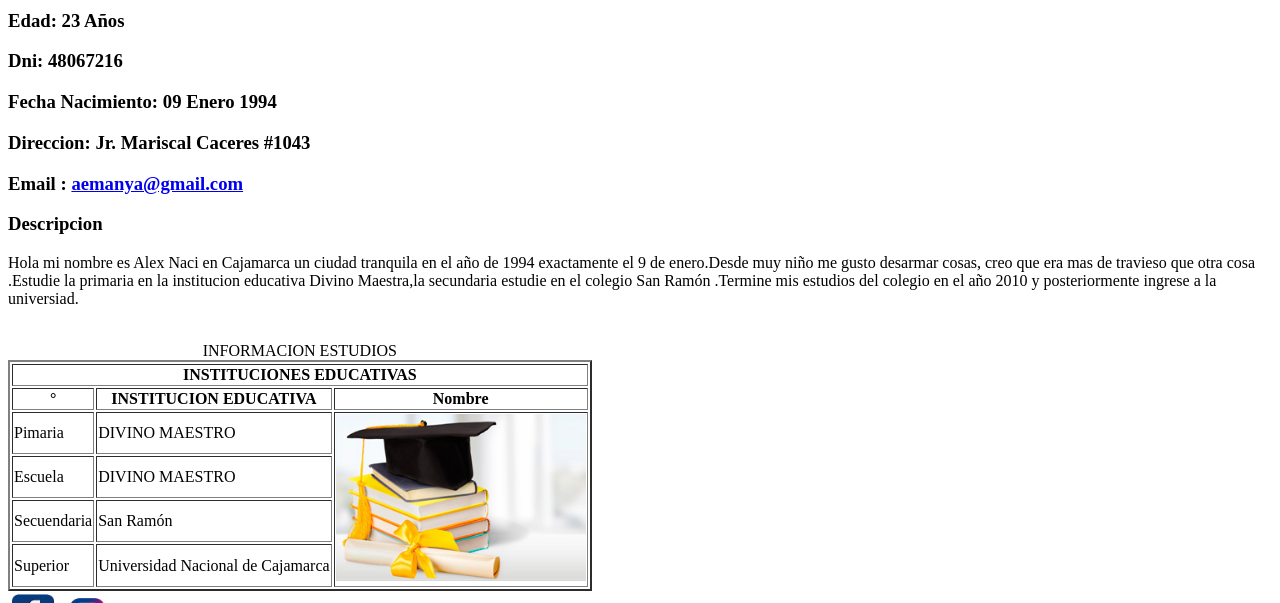
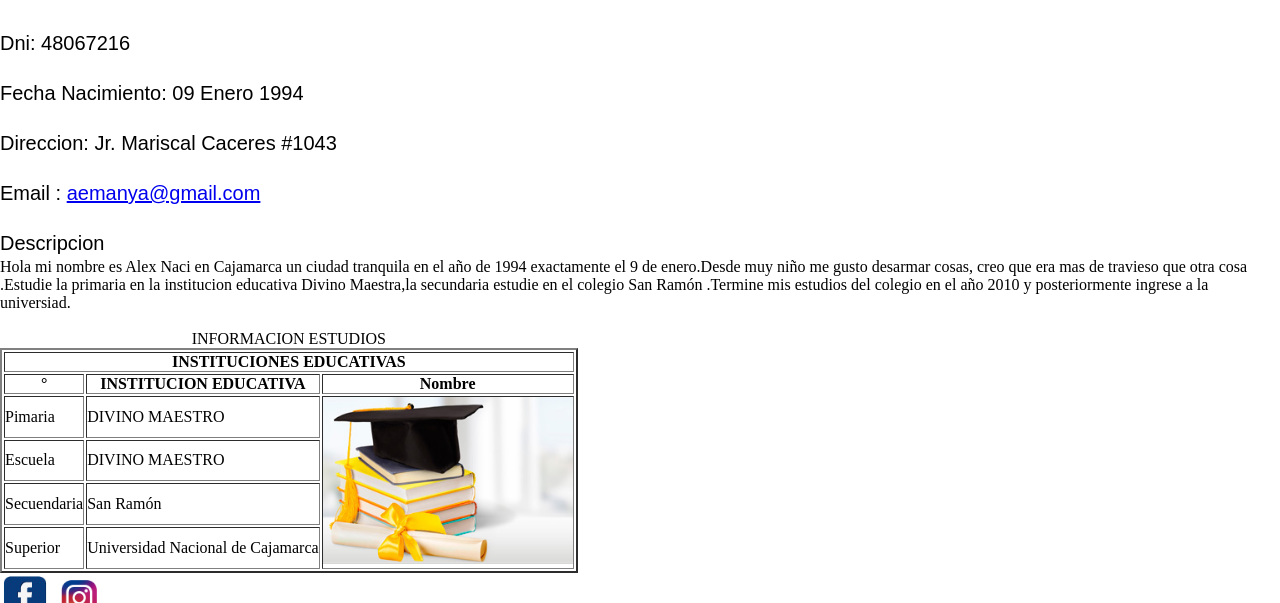
Before and after one commit to aemanya/alex, a plain HTML site: page index.html in a window 1280 px wide. Shown: the part 411-1014 px from the top of the page. Drawn offline with Linux system fonts and the light colour scheme.

Commit message:
Update index.html

```diff
--- a/index.html
+++ b/index.html
@@ -6,6 +6,9 @@
     <link rel="icon" type="image/png" href="imagenes/favicon.png">
     <meta name="viewport" content="width=device-width, initial-scale=1.0">
     <meta http-equiv="X-UA-Compatible" content="ie=edge">
+    <link rel="stylesheet" href="css/estilos01.css">
+    <link rel="stylesheet" href="css/estilos02.css">
+
 
     <title>AQMPage</title>
 
```
